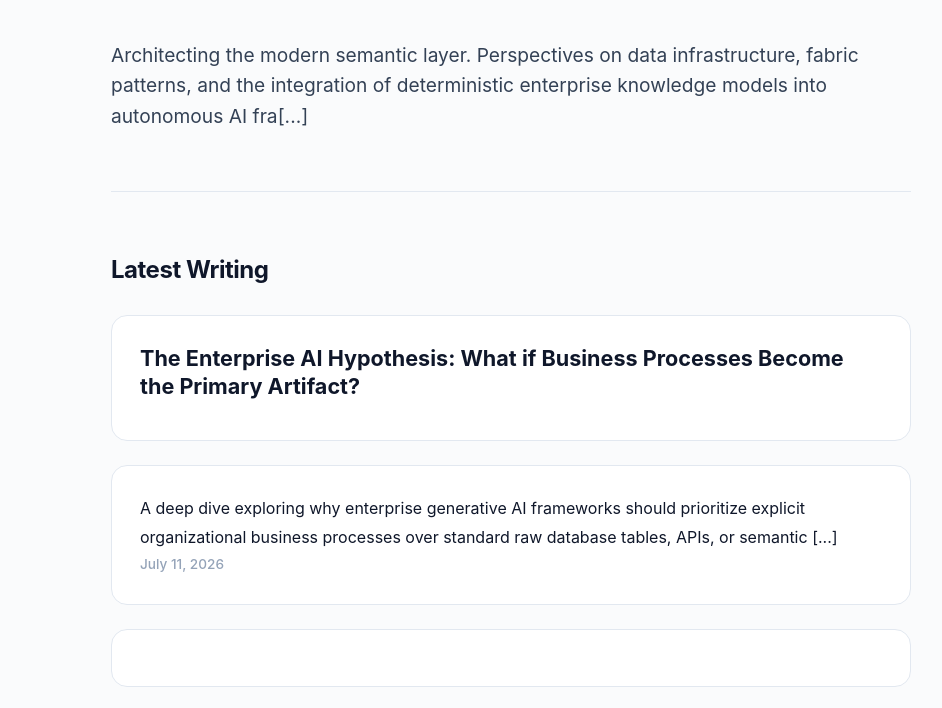
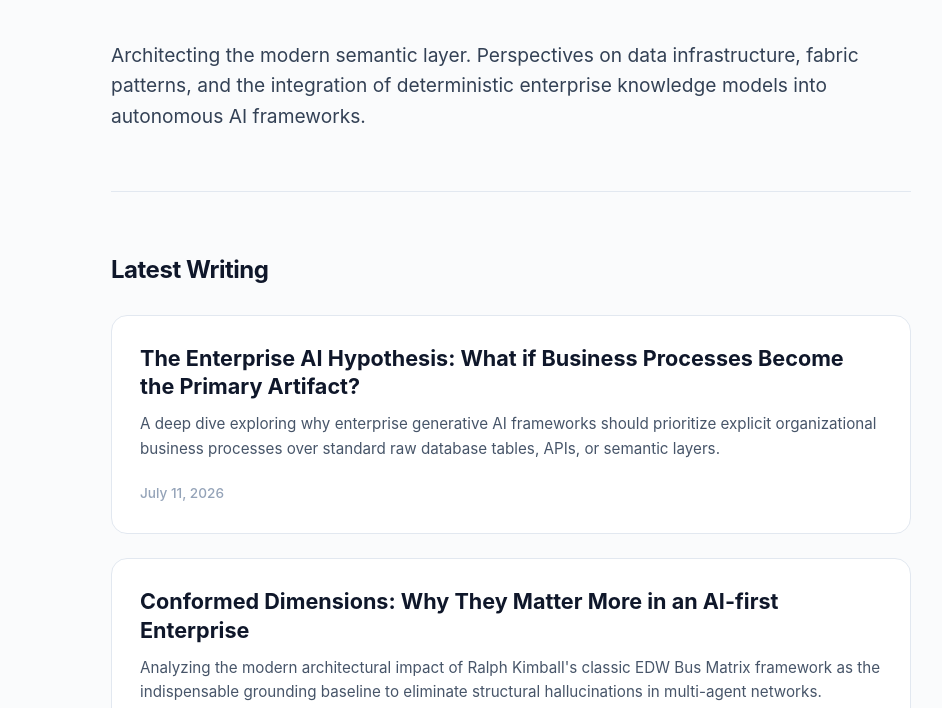
Before and after one commit to kapilraj18/datahanle, a plain HTML site: page index.html in a window 1280 px wide. Shown: the part 209-917 px from the top of the page, without its empty margins (129-1071 px from the left). Drawn offline with Linux system fonts and the light colour scheme.

Commit message:
Update index.html

```diff
--- a/index.html
+++ b/index.html
@@ -96,7 +96,7 @@
         <!-- Brand Introduction / Manifest Banner -->
         <section class="hero-section">
             <h1>DataHanle</h1>
-            <p>Architecting the modern semantic layer. Perspectives on data infrastructure, fabric patterns, and the integration of deterministic enterprise knowledge models into autonomous AI fra[...]
+            <p>Architecting the modern semantic layer. Perspectives on data infrastructure, fabric patterns, and the integration of deterministic enterprise knowledge models into autonomous AI frameworks.</p>
         </section>
 
         <!-- Dynamic Latest Writing Stream -->
@@ -106,14 +106,14 @@
             <!-- Card Link 1 (July 11) -->
             <a href="articles/enterprise-ai-hypothesis.html" class="article-card">
                 <h2>The Enterprise AI Hypothesis: What if Business Processes Become the Primary Artifact?</h2>
-                <p>A deep dive exploring why enterprise generative AI frameworks should prioritize explicit organizational business processes over standard raw database tables, APIs, or semantic [...]
+                <p>A deep dive exploring why enterprise generative AI frameworks should prioritize explicit organizational business processes over standard raw database tables, APIs, or semantic layers.</p>
                 <span class="article-date">July 11, 2026</span>
             </a>
 
             <!-- Card Link 2 (July 4) -->
             <a href="articles/conformed-dimensions.html" class="article-card">
                 <h2>Conformed Dimensions: Why They Matter More in an AI-first Enterprise</h2>
-                <p>Analyzing the modern architectural impact of Ralph Kimball's classic EDW Bus Matrix framework as the indispensable grounding baseline to eliminate structural hallucinations in [...]
+                <p>Analyzing the modern architectural impact of Ralph Kimball's classic EDW Bus Matrix framework as the indispensable grounding baseline to eliminate structural hallucinations in multi-agent networks.</p>
                 <span class="article-date">July 4, 2026</span>
             </a>
         </section>
```
